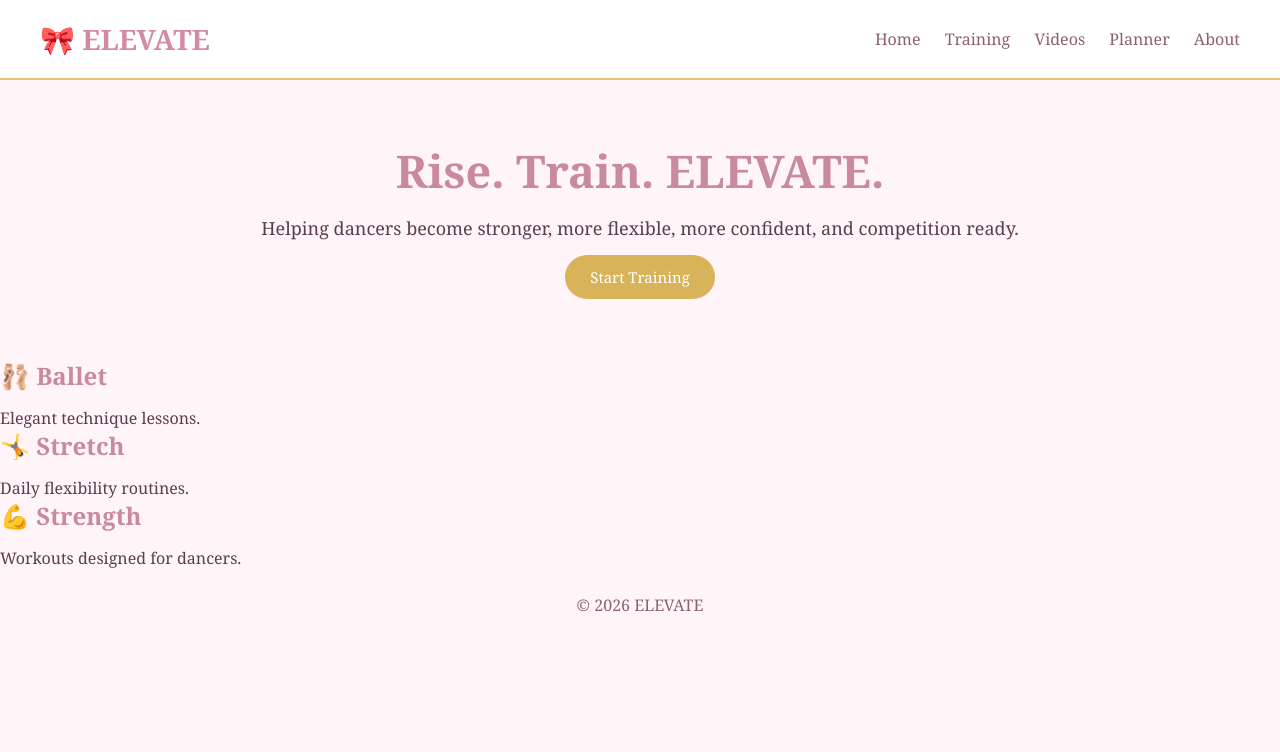
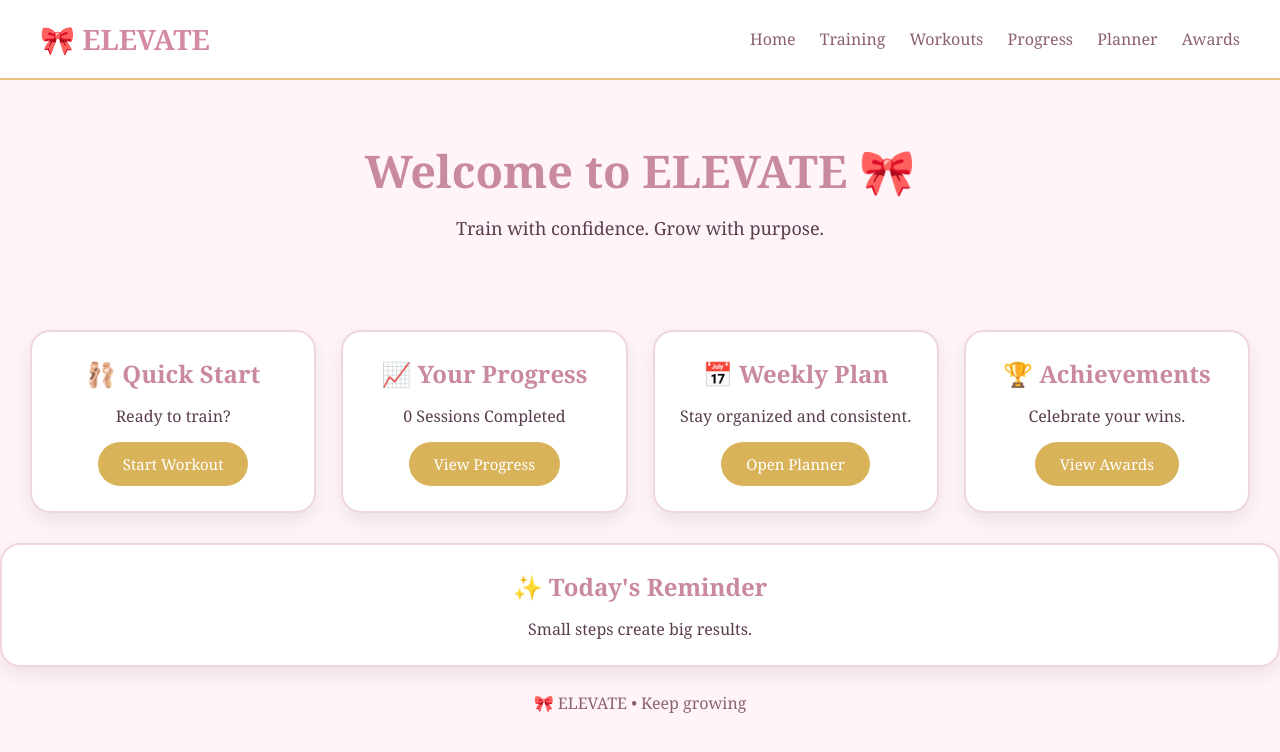
Before and after one commit to dance-elevate/ELEVATE, a plain HTML site: page index.html in a window 1280 px wide. Drawn offline with Linux system fonts and the light colour scheme.

Commit message:
Update index.html

```diff
--- a/index.html
+++ b/index.html
@@ -1,70 +1,188 @@
 <!DOCTYPE html>
 <html lang="en">
+
 <head>
-  <meta charset="UTF-8">
-  <meta name="viewport" content="width=device-width, initial-scale=1.0">
-  <title>ELEVATE</title>
 
-  <link rel="stylesheet" href="style.css">
+<meta charset="UTF-8">
+<meta name="viewport" content="width=device-width, initial-scale=1.0">
 
-  <link href="https://fonts.googleapis.com/css2?family=Poppins:wght@300;400;600;700&display=swap" rel="stylesheet">
+<title>ELEVATE | Home</title>
+
+<link rel="stylesheet" href="style.css">
+
 </head>
+
 
 <body>
 
+
 <header>
-  <div class="logo">🎀 ELEVATE</div>
 
-  <nav>
-    <a href="#">Home</a>
-    <a href="#">Training</a>
-    <a href="#">Videos</a>
-    <a href="#">Planner</a>
-    <a href="#">About</a>
-  </nav>
+<div class="logo">
+🎀 ELEVATE
+</div>
+
+
+<nav>
+
+<a href="index.html">Home</a>
+<a href="training.html">Training</a>
+<a href="workouts.html">Workouts</a>
+<a href="progress.html">Progress</a>
+<a href="planner.html">Planner</a>
+<a href="achievements.html">Awards</a>
+
+</nav>
+
 </header>
+
+
+
+
+<main>
+
 
 <section class="hero">
 
-<h1>Rise. Train. ELEVATE.</h1>
+<h1>
+Welcome to ELEVATE 🎀
+</h1>
 
 <p>
-Helping dancers become stronger, more flexible,
-more confident, and competition ready.
+Train with confidence. Grow with purpose.
 </p>
-
-<button id="startBtn">
-Start Training
-</button>
 
 </section>
 
-<section class="cards">
 
-<div class="card">
-<h2>🩰 Ballet</h2>
-<p>Elegant technique lessons.</p>
+
+
+
+<section class="progress-grid">
+
+
+<div class="progress-card">
+
+<h2>
+🩰 Quick Start
+</h2>
+
+<p>
+Ready to train?
+</p>
+
+<button onclick="goToWorkout()">
+Start Workout
+</button>
+
 </div>
 
-<div class="card">
-<h2>🤸 Stretch</h2>
-<p>Daily flexibility routines.</p>
+
+
+
+
+<div class="progress-card">
+
+<h2>
+📈 Your Progress
+</h2>
+
+<p id="homeProgress">
+0 Sessions Completed
+</p>
+
+<a href="progress.html">
+<button>
+View Progress
+</button>
+</a>
+
 </div>
 
-<div class="card">
-<h2>💪 Strength</h2>
-<p>Workouts designed for dancers.</p>
+
+
+
+
+<div class="progress-card">
+
+<h2>
+📅 Weekly Plan
+</h2>
+
+<p>
+Stay organized and consistent.
+</p>
+
+<a href="planner.html">
+<button>
+Open Planner
+</button>
+</a>
+
 </div>
+
+
+
+
+
+<div class="progress-card">
+
+<h2>
+🏆 Achievements
+</h2>
+
+<p>
+Celebrate your wins.
+</p>
+
+<a href="achievements.html">
+<button>
+View Awards
+</button>
+</a>
+
+</div>
+
+
 
 </section>
 
+
+
+
+
+<section class="goal-box">
+
+<h2>
+✨ Today's Reminder
+</h2>
+
+<p>
+Small steps create big results.
+</p>
+
+</section>
+
+
+
+</main>
+
+
+
+
 <footer>
 
-<p>© 2026 ELEVATE</p>
+<p>
+🎀 ELEVATE • Keep growing
+</p>
 
 </footer>
 
+
+
 <script src="app.js"></script>
 
+
 </body>
+
 </html>
```
